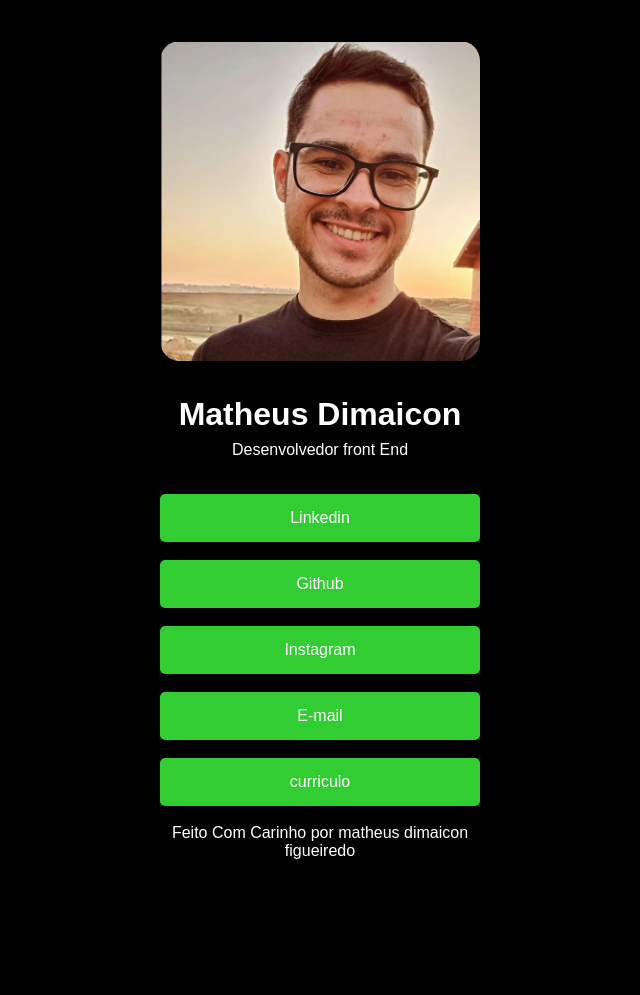
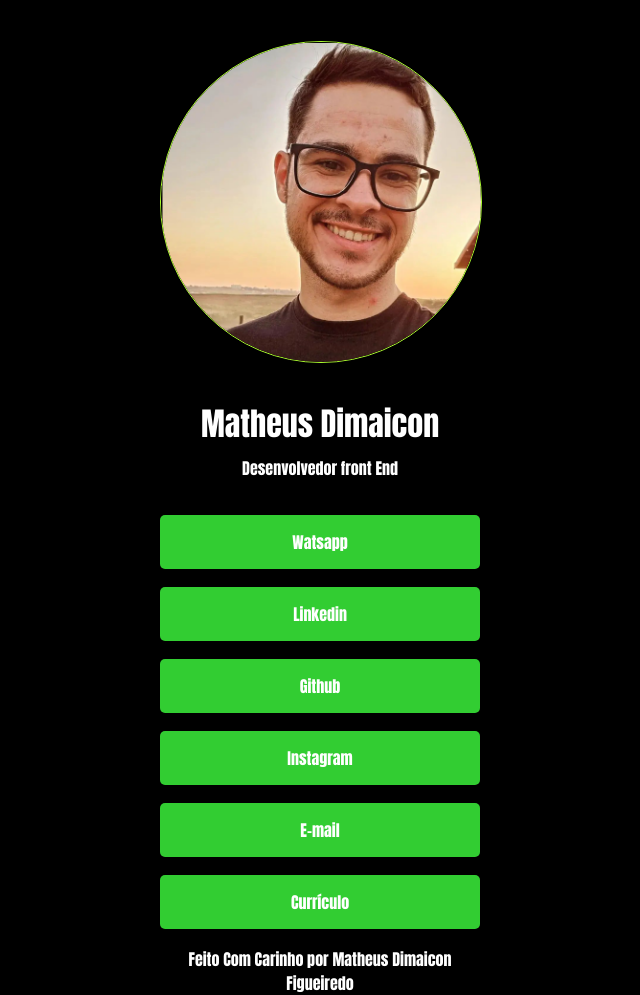
Before and after one commit to Dimaicon/My-Links, a plain HTML site: page index.html in a window 1280 px wide. Shown: the whole page, without its empty margins (320-960 px from the left). Before the commit the page ends 860 px from the top, so only its background shows below. Drawn offline with Linux system fonts and the light colour scheme.

Commit message:
Add files via upload

```diff
--- a/index.html
+++ b/index.html
@@ -15,6 +15,9 @@
       <h1>Matheus Dimaicon</h1>
       <p>Desenvolvedor front End</p>
       <ul>
+        <li>
+          <a href="https://wa.me/+551155544456"target="_blank">Watsapp</a>
+        </li>
         <li>
           <a
             href="https://br.linkedin.com/in/matheus-dimaicon-36a712220"
@@ -35,11 +38,11 @@
           <a
             href="public/Curriculo Matheus Dimaicon Figueiredo.pdf"
             target="_blank"
-            >curriculo</a
+            >Currículo</a
           >
         </li>
       </ul>
-      <footer>Feito Com Carinho por matheus dimaicon figueiredo</footer>
+      <footer>Feito Com Carinho por Matheus Dimaicon Figueiredo</footer>
     </div>
   </body>
 </html>
--- a/style.css
+++ b/style.css
@@ -4,9 +4,10 @@
 }
 img{
 
-    border-radius: 20px;
+    border-radius: 50%;
     width: 320px;
     height: 320px;
+    border: 1px solid greenyellow;
 }
 h1{
     color: white;
@@ -15,7 +16,7 @@ h1{
 }
 body{
     background-color: black;
-    font-family: sans-serif;
+    font-family: Impact, sans-serif;
 }
 p{
     color: white;
@@ -31,6 +32,10 @@ ul{
 li{
     margin-bottom: 18px;
     list-style-type: none;
+}
+a:hover{
+    background-color: aqua;
+    color: limegreen;
 }
 
 a{
```
